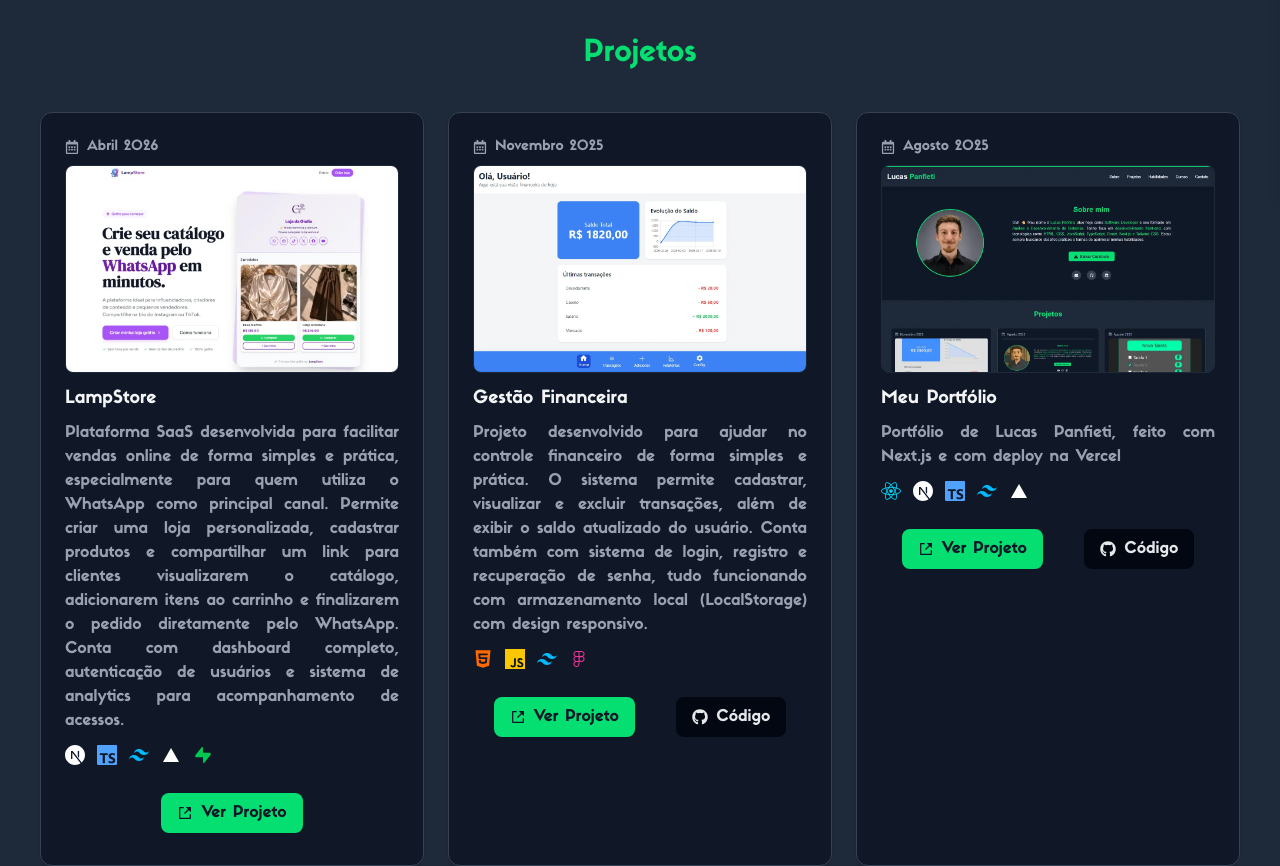
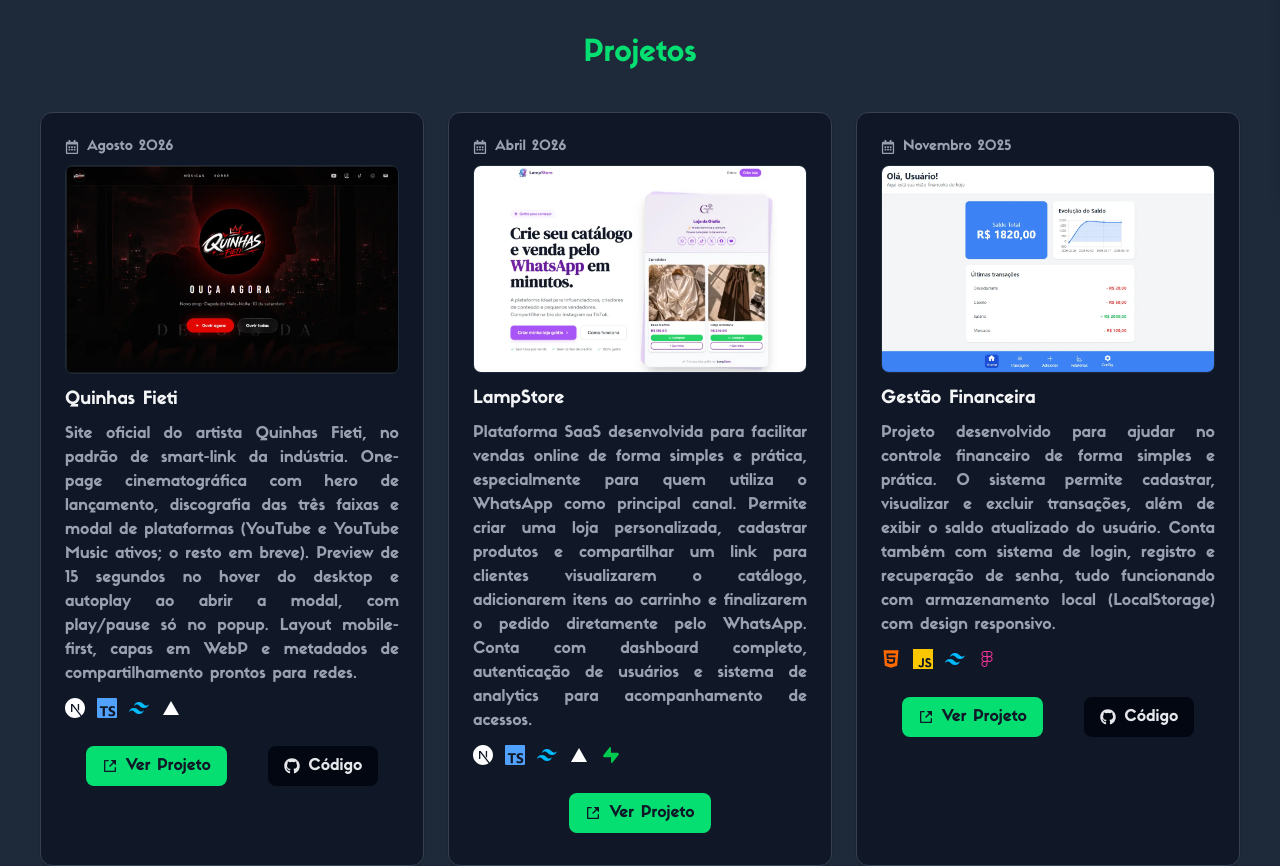
Before and after one commit to LucasPanfieti/lucaspanfieti.portfolio, a Next.js app: page / in a window 1280 px wide. Shown: the part 600-1466 px from the top of the page. Built offline with nearby package versions, Linux system fonts and the light colour scheme.

Commit message:
quinhas-site

```diff
--- a/src/components/Projetos.tsx
+++ b/src/components/Projetos.tsx
@@ -20,6 +20,16 @@
 
 // constante com projetos
 const projects = [
+  {
+    name: "Quinhas Fieti",
+    description:
+      "Site oficial do artista Quinhas Fieti, no padrão de smart-link da indústria. One-page cinematográfica com hero de lançamento, discografia das três faixas e modal de plataformas (YouTube e YouTube Music ativos; o resto em breve). Preview de 15 segundos no hover do desktop e autoplay ao abrir a modal, com play/pause só no popup. Layout mobile-first, capas em WebP e metadados de compartilhamento prontos para redes.",
+    link: "https://quinhas-fieti.vercel.app",
+    github: "https://github.com/LucasPanfieti/quinhas-fieti",
+    image: "/images/projetos/quinhas-site.webp",
+    techs: ["next", "ts", "tailwind", "vercel"],
+    date: "Agosto 2026",
+  },
   {
     name: "LampStore",
     description:
```
Also changed, not shown: public/images/projetos/quinhas-site.webp (added).
